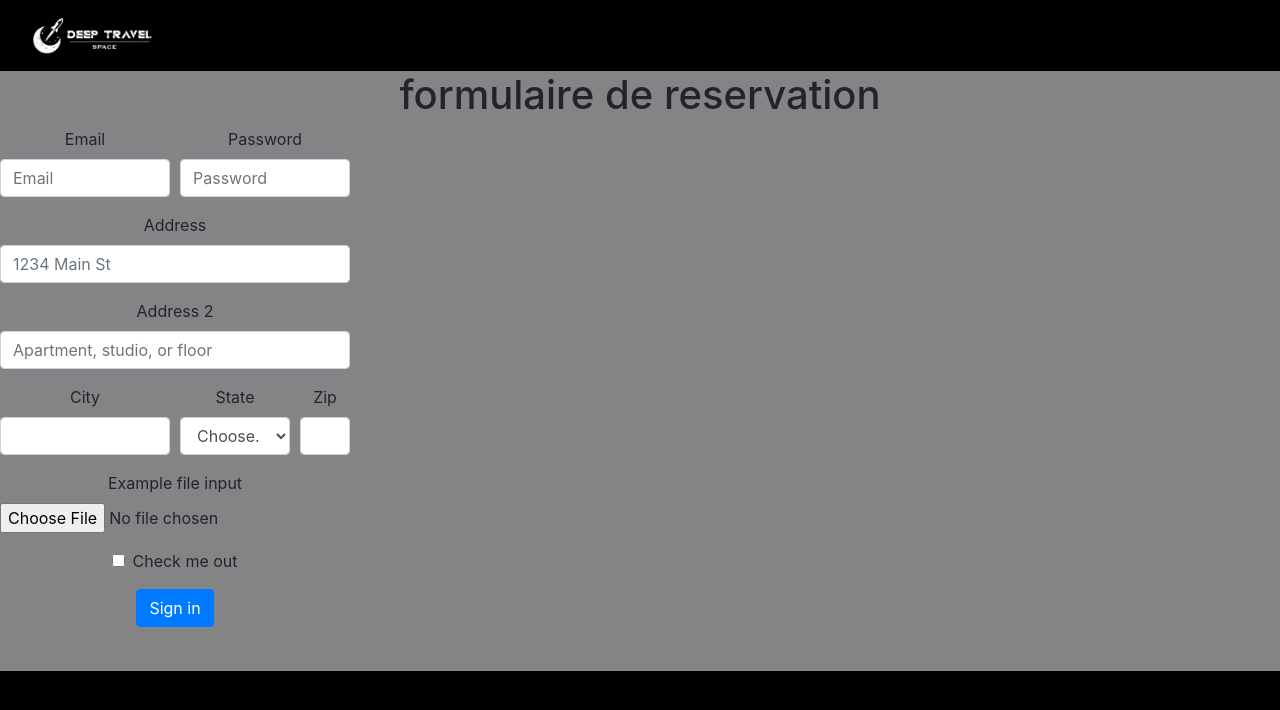
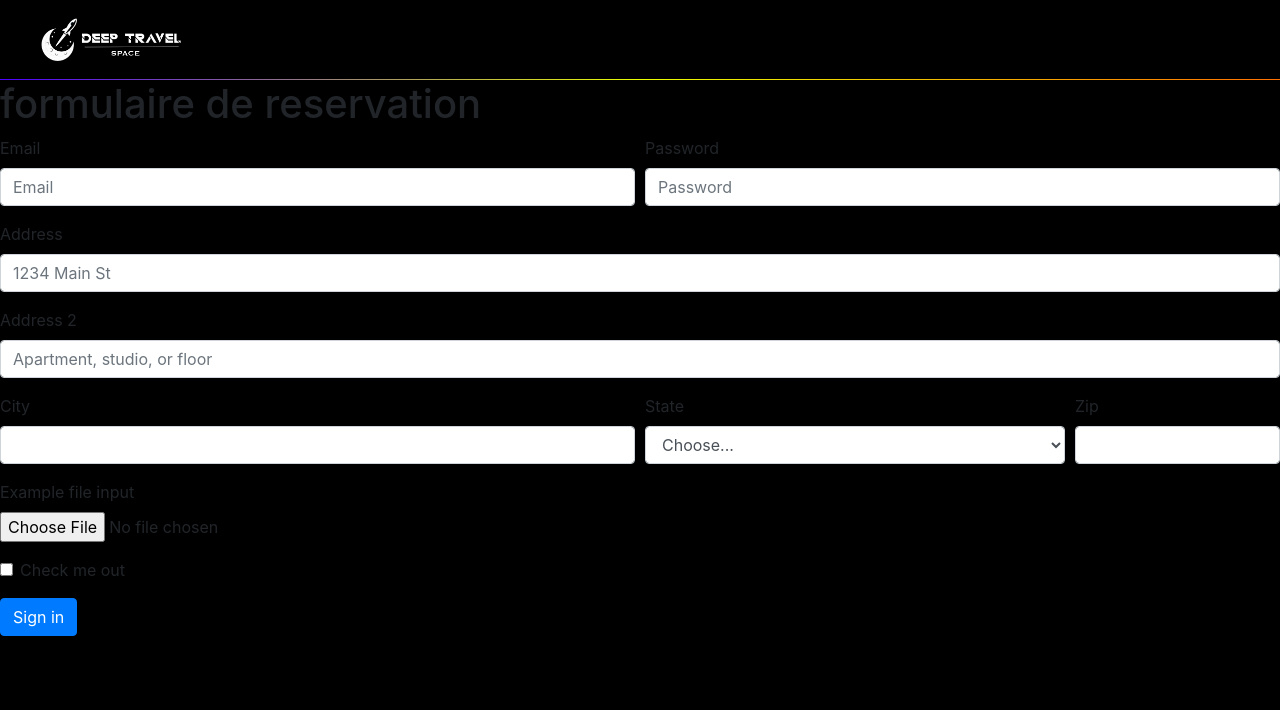
Before and after one commit to hikem1/Deep-Travel-Tutor-, a PHP site: page /formulairereserv.html in a window 1280 px wide. Shown: the top 710 px of the page. Run offline with PHP 8.4, Linux system fonts and the light colour scheme; some libraries are stand-ins or nearby versions.

Commit message:
avancé sur header /fabien

```diff
--- a/assets/style.css
+++ b/assets/style.css
@@ -1,75 +1,79 @@
 body{
     margin: 0;
     padding: 0;
-    background-color: black;
+    background-color: rgb(0, 0, 0);
 }
 
 header{
     background-color: black;
+    height: 80px;
     padding: 1rem 2rem;
     display: flex;
     justify-content: space-between;
+    border-bottom: 0.5px solid;
+    border-image-slice: 1;
+    border-image-source: linear-gradient(to left, #ff6f00,#eaff00, #4c00ff);
 }
 
 header nav{
     display: flex;
+
 }
 
 header nav a{
     font-family: "copperplate";
     color: white;
-    padding: 1rem 2rem;
+    padding: 1rem 3rem;
     text-decoration: none;
+    display: flex;
+    align-items: center;
 }
 
-header img{
-    width: 10%;
+header > img{
+    width: 10rem;
+    object-fit: contain;
+
 }
 
-.setting{
-    width: 200px;
-    background-color: beige;
+header > div{
+    display: flex;
 }
 
-.planet-cont{
-    display: flex;
-    justify-content: space-around;
-}
-
-#earth{
-    width: 200px;
+header #icons-login-language img{
+    padding: 1rem;
+    width: 2rem;
     object-fit: contain;
-    transition-duration: 5s;
     cursor: pointer;
 }
 
-#earth:hover{
-    width: 5%;
-    transform: scale(500%) translate(-50px,50px) ;
+header #icon-burger{
+    padding: 1rem;
+    color: white;
+    border-radius: 5px;
+    display: none;
+    cursor: pointer;
 }
 
-#moon{
-    width: 100px;
-    object-fit: contain;
-    transition-duration: 5s;
-    cursor: pointer;
 
-}#moon:hover{
-    width: 5%;
-    transform: scale(500%) translate(50px,50px) ;
+
+
+
+
+@media screen and (max-width : 1354px){
+
+    header nav {
+        display: none;
+    }
+
+    header #icons-login-language{
+        padding: 1rem;
+        width: 2rem;
+        object-fit: contain;
+        display: none;
+    }
+
+    header #icon-burger{
+        display: flex;
+        align-items: center;
+    }
 }
-
-.formulaire{
-    background-color:#848486;
-    height: 600px;
-    width:100%;
-}
-
-.titre{
-    text-align: center;
-}
-
-form{
-    width: 350px;
-    text-align: center;
-}
```
Also changed, not shown: index.html (+10 -22 lines).
